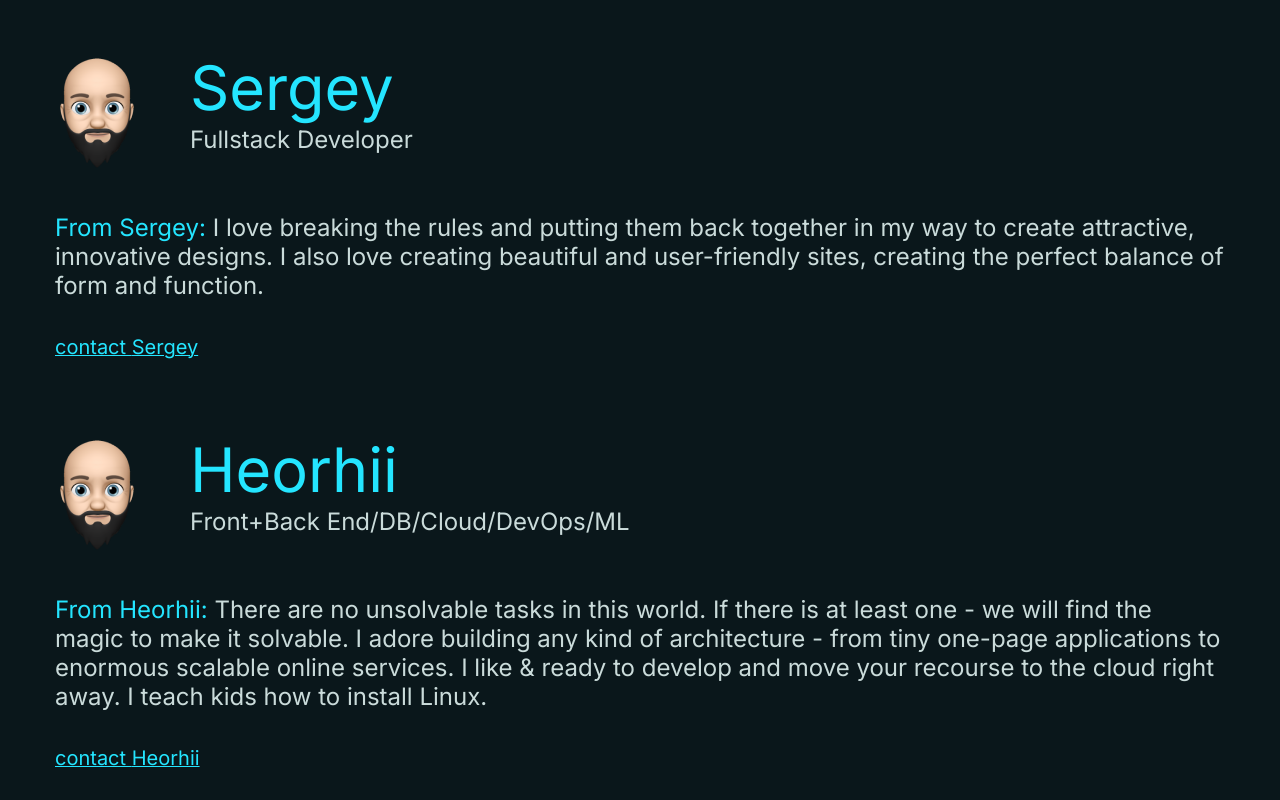
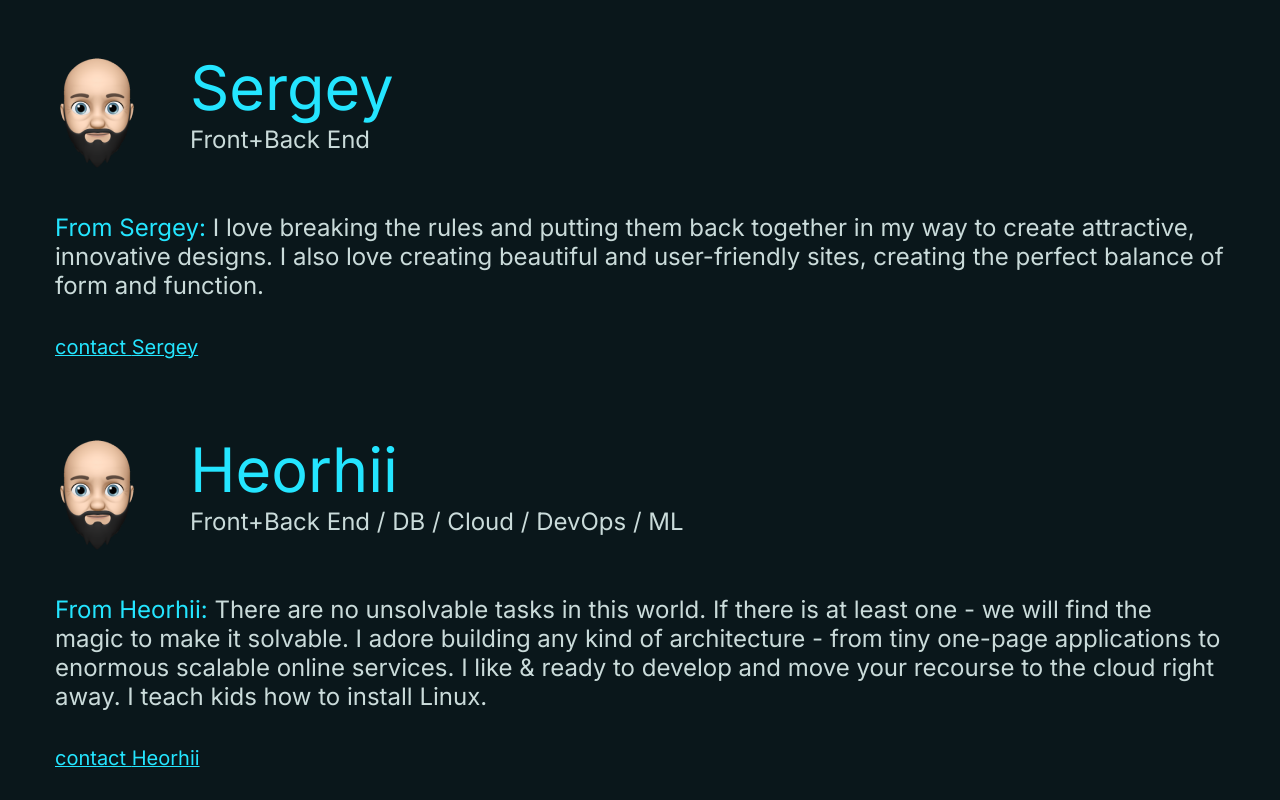
Before and after one commit to MajesticBay/majestic-bay, a React (Create React App) app: page / in a window 1280 px wide. Shown: the part 3180-3980 px from the top of the page. Built offline with nearby package versions, Linux system fonts and the light colour scheme.

Commit message:
Fix whitespaces in team members positions titles; updte some team members positions titles.

```diff
--- a/src/components/OurTeam.js
+++ b/src/components/OurTeam.js
@@ -12,21 +12,21 @@ export const OurTeam = () => {
         },
         {
             name: "Sergey",
-            position: "Fullstack Developer",
+            position: "Front+Back End",
             about: "I love breaking the rules and putting them back together in my way to create attractive, innovative designs. I also love creating beautiful and user-friendly sites, creating the perfect balance of form and function.",
             quoteAbout: "Sergey is a developer with a human soul.",
             img: mike
         },
         {
             name: "Heorhii",
-            position: "Front+Back End/DB/Cloud/DevOps/ML",
+            position: "Front+Back End / DB / Cloud / DevOps / ML",
             about: "There are no unsolvable tasks in this world. If there is at least one - we will find the magic to make it solvable. I adore building any kind of architecture - from tiny one-page applications to enormous scalable online services. I like & ready to develop and move your recourse to the cloud right away. I teach kids how to install Linux.",
             quoteAbout: "Joe - that guy from your side of the ocean who knows how to build and deliver better.",
             img: mike
         },
         {
             name: "Liliya",
-            position: "Fullstack Developer",
+            position: "Front+Back End",
             about: "When you find an idea that you just can't stop thinking about, that's probably a good one to pursue. Some of the world's most remarkable ideas have started with just a nagging feeling. I am the one who does the actual implementation of the existing idea.",
             quoteAbout: "Your success always inspires me.",
             img: mike
```
